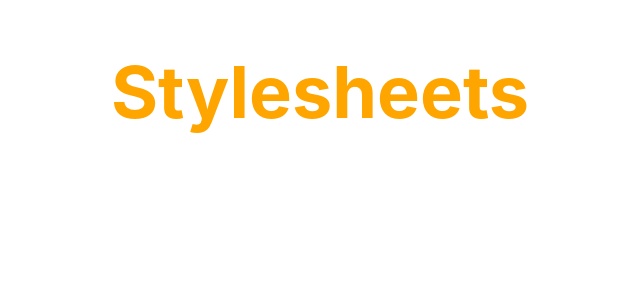
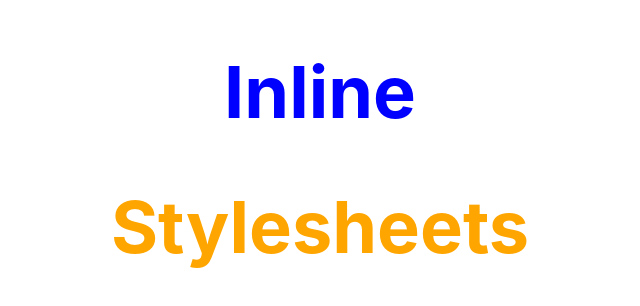
Before and after one commit to AhmedElyacoubiForJ/reactjs-tutorial-for-beginners, a React (Create React App) app: page / in a window 1280 px wide. Shown: the top 306 px of the page, without its empty margins (320-960 px from the left). Built offline with nearby package versions, Linux system fonts and the light colour scheme; the HTML template or start-up script is replaced by a standard one.

Commit message:
inline styling example

```diff
--- a/src/App.js
+++ b/src/App.js
@@ -18,10 +18,13 @@ import UserGreeting from './components/conditional-rendering.js/UserGreeting';
 import NameList from './components/list-rendering/NameList';
 import NameListIndexAsKey from './components/list-rendering/NameListIndexAsKey';
 import CSSStylesheets from './components/styling-react-component/CSSStylesheets';
+import InlineStyling from './components/styling-react-component/InlineStyling';
 
 function App() {
   return (
     <div className="App">
+      <InlineStyling />
+
       <CSSStylesheets primary={true}/>
 
       {/*
--- /dev/null
+++ b/src/components/styling-react-component/InlineStyling.js
@@ -0,0 +1,17 @@
+import React from 'react'
+
+const heading = {
+    fontSize: '72px',
+    color: 'blue'
+}
+
+// rfce
+function InlineStyling() {
+  return (
+    <div>
+      <h1 style={heading}>Inline</h1>
+    </div>
+  )
+}
+
+export default InlineStyling
```
